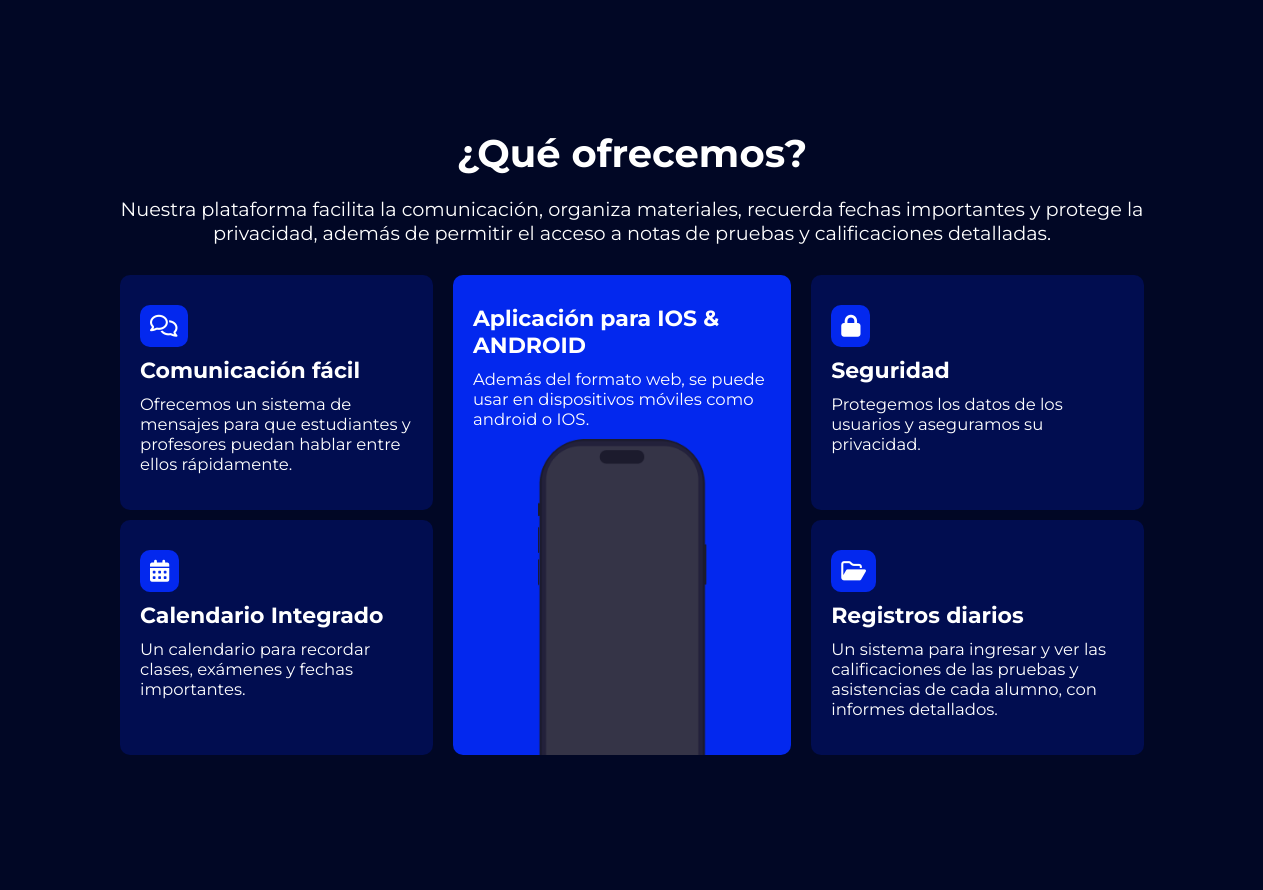
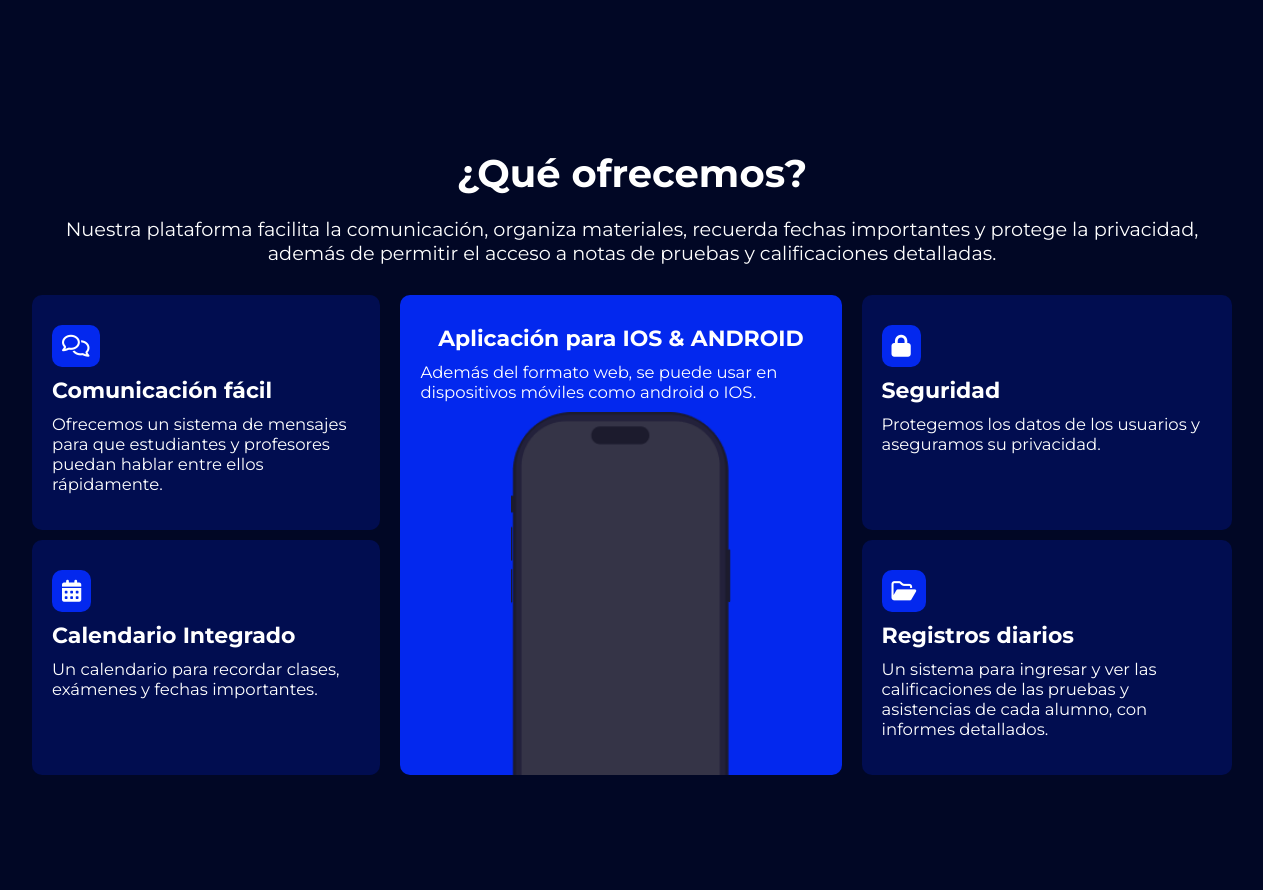
Before and after one commit to tomikorzu/EduLinks, a plain HTML site: page index.html in a window 1536 px wide. Shown: the part 680-1570 px from the top of the page, without its empty margins (136-1399 px from the left). Drawn offline with Linux system fonts and the light colour scheme; a web font is replaced by a local one.

Commit message:
feat(functions): add functions section for all devices responsive

```diff
--- a/sections-css-landing/functions.css
+++ b/sections-css-landing/functions.css
@@ -27,7 +27,7 @@
   flex-direction: column;
   align-items: start;
   gap: 15px;
-    background-color: #010D50;
+  background-color: #010d50;
   border-radius: 10px;
   width: 80%;
   height: 180px;
@@ -35,7 +35,7 @@
 }
 .icon-functions-card {
   font-size: 2em;
-    background-color: #0328EE;
+  background-color: #0328ee;
   padding: 10px;
   border-radius: 10px;
 }
@@ -44,7 +44,7 @@
   flex-direction: column;
   align-items: center;
   gap: 10px;
-    background-color: #0328EE;
+  background-color: #0328ee;
   border-radius: 10px;
   width: 80%;
   height: 330px;
@@ -81,7 +81,7 @@
     margin: 0 20px;
   }
   .p-functions-card {
-    font-size: .75em;
+    font-size: 0.75em;
     margin: 0 20px;
   }
   .col-2 {
@@ -95,26 +95,14 @@
 
 @media (min-width: 1024px) {
   .functions {
-    transform: translateY(-80px);
+    transform: translateY(-60px);
     max-width: 1024px;
-  }
-  .h2-functions {
-  }
-  .p-functions {
-  }
-  .global-container-functions {
-  }
-  .col-1-3 {
   }
   .row {
     gap: 10px;
   }
   .icon-functions-card {
     margin-top: 30px;
-  }
-  .h4-functions-card {
-  }
-  .p-functions-card {
   }
   .col-2 {
     height: 420px;
@@ -127,25 +115,6 @@
 
 @media (min-width: 1440px) {
   .functions {
-  }
-  .h2-functions {
-  }
-  .p-functions {
-  }
-  .global-container-functions {
-  }
-  .col-1-3 {
-  }
-  .row {
-  }
-  .icon-functions-card {
-  }
-  .h4-functions-card {
-  }
-  .p-functions-card {
-  }
-  .col-2 {
-  }
-  .img-functions-card {
+    max-width: 1200px;
   }
 }
--- a/sections-css-landing/home.css
+++ b/sections-css-landing/home.css
@@ -45,7 +45,7 @@
     height: 100vh;
     align-items: center;
     overflow: hidden;
-    max-width: 100%;
+    max-width: 768px;
     display: flex;
     gap: 20px;
   }
@@ -67,7 +67,7 @@
 
 @media (min-width: 1024px) {
   .home {
-    max-width: 1000px;
+    max-width: 1024px;
     gap: 50px;
   }
   .text-home-container::after{
```
Lines whose indentation alone changed are shown as unchanged.
